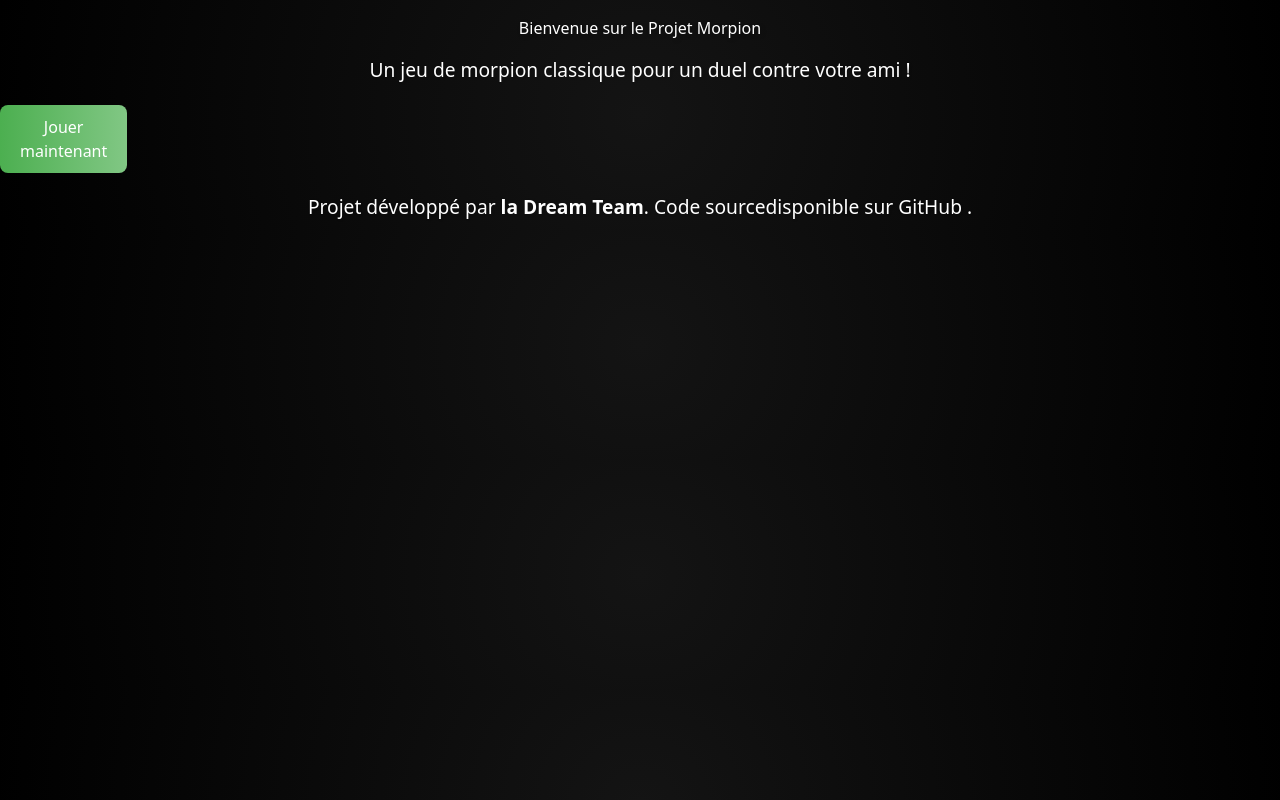
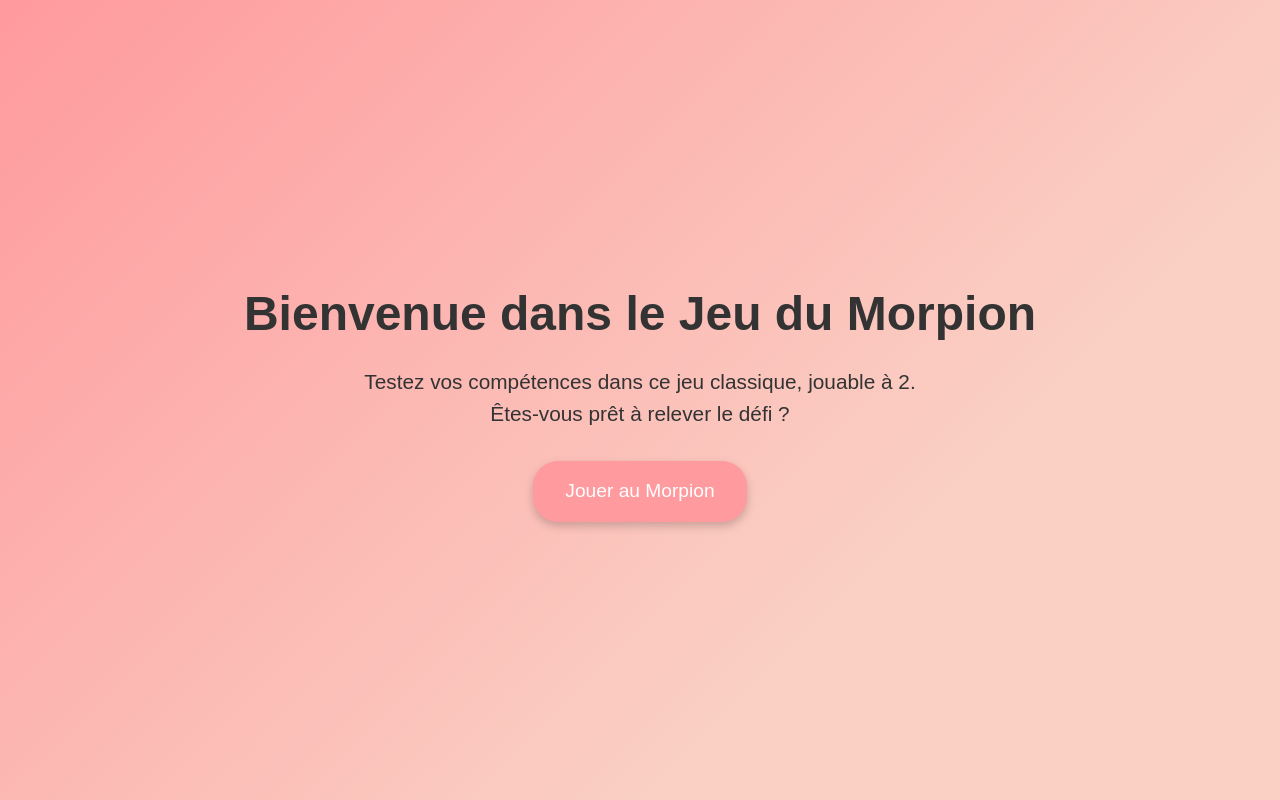
Before and after one commit to Maratrom/Projet_Morpion, an Angular app: page / in a window 1280 px wide. Built offline with nearby package versions, Linux system fonts and the light colour scheme.

Commit message:
update css home page

```diff
--- a/src/app/Views/home/home.component.html
+++ b/src/app/Views/home/home.component.html
@@ -1,21 +1,5 @@
 <div class="home-container">
-    <header class="header">
-      <h1>Bienvenue sur le Projet Morpion</h1>
-      <p>Un jeu de morpion classique pour un duel contre votre ami !</p>
-    </header>
-
-    <main>
-      <div>
-        <button mat-raised-button color="primary" routerLink="game">Jouer maintenant</button>
-      </div>
-    </main>
-
-    <footer>
-      <p>
-        Projet développé par <strong>la Dream Team</strong>. Code sourcedisponible sur
-        <a href="https://github.com/Zboulabagualabamboula/Projet_Morpion" target="_blank">
-          GitHub
-        </a>.
-      </p>
-    </footer>
+  <h1>Bienvenue dans le Jeu du Morpion</h1>
+  <p>Testez vos compétences dans ce jeu classique, jouable à 2.<br>Êtes-vous prêt à relever le défi ?</p>
+  <button routerLink="game">Jouer au Morpion</button>
 </div>
--- a/src/app/Views/home/home.component.scss
+++ b/src/app/Views/home/home.component.scss
@@ -1,55 +1,42 @@
-body {
+.home-container {
+    text-align: center;
+    margin: 0;
+    padding: 2rem;
     font-family: 'Arial', sans-serif;
-    background: linear-gradient(to bottom right, #f0f4f8, #cce7ff);
-    margin: 0;
-    padding: 0;
+    background: linear-gradient(135deg, #ff9a9e, #fad0c4 70%);
+    height: 100vh;
     display: flex;
     flex-direction: column;
     align-items: center;
     justify-content: center;
-    height: 100vh;
+    color: #333;
 }
 
 h1 {
-    text-align: center;
-    margin: 1rem 0;
-    text-shadow: 2px 2px 5px rgba(0, 0, 0, 0.2);
+    font-size: 3rem;
+    margin-bottom: 1rem;
+    font-weight: bold;
 }
 
-div p {
-    text-align: center;
-    font-size: 1.2rem;
-    margin: 0.5rem;
-    text-shadow: 1px 1px 3px rgba(0, 0, 0, 0.1);
-}
-
-main {
-    text-align: center;
-    display: grid;
-    grid-template-columns: repeat(3, 100px);
-    grid-gap: 10px;
-    margin: 20px auto;
+p {
+    font-size: 1.3rem;
+    margin-bottom: 2rem;
+    max-width: 600px;
 }
 
 button {
-    text-align: center;
-    background: linear-gradient(to right, #4caf50, #81c784);
-    color: white;
+    padding: 1rem 2rem;
+    font-size: 1.2rem;
+    color: #fff;
+    background-color: #ff9a9e;
     border: none;
-    padding: 10px 20px;
-    font-size: 1rem;
-    border-radius: 8px;
+    border-radius: 25px;
     cursor: pointer;
-    transition: background 0.3s, transform 0.2s;
+    transition: transform 0.3s ease, background-color 0.3s ease;
+    box-shadow: 0 4px 10px rgba(0, 0, 0, 0.2);
 }
 
 button:hover {
-    background: linear-gradient(to right, #388e3c, #66bb6a);
-    transform: translateY(-3px);
-    box-shadow: 0 4px 8px rgba(0, 0, 0, 0.2);
+    background-color: #ffb49f;
+    transform: scale(1.05);
 }
-
-button:active {
-    transform: translateY(0);
-    box-shadow: 0 2px 4px rgba(0, 0, 0, 0.2);
-}
```
